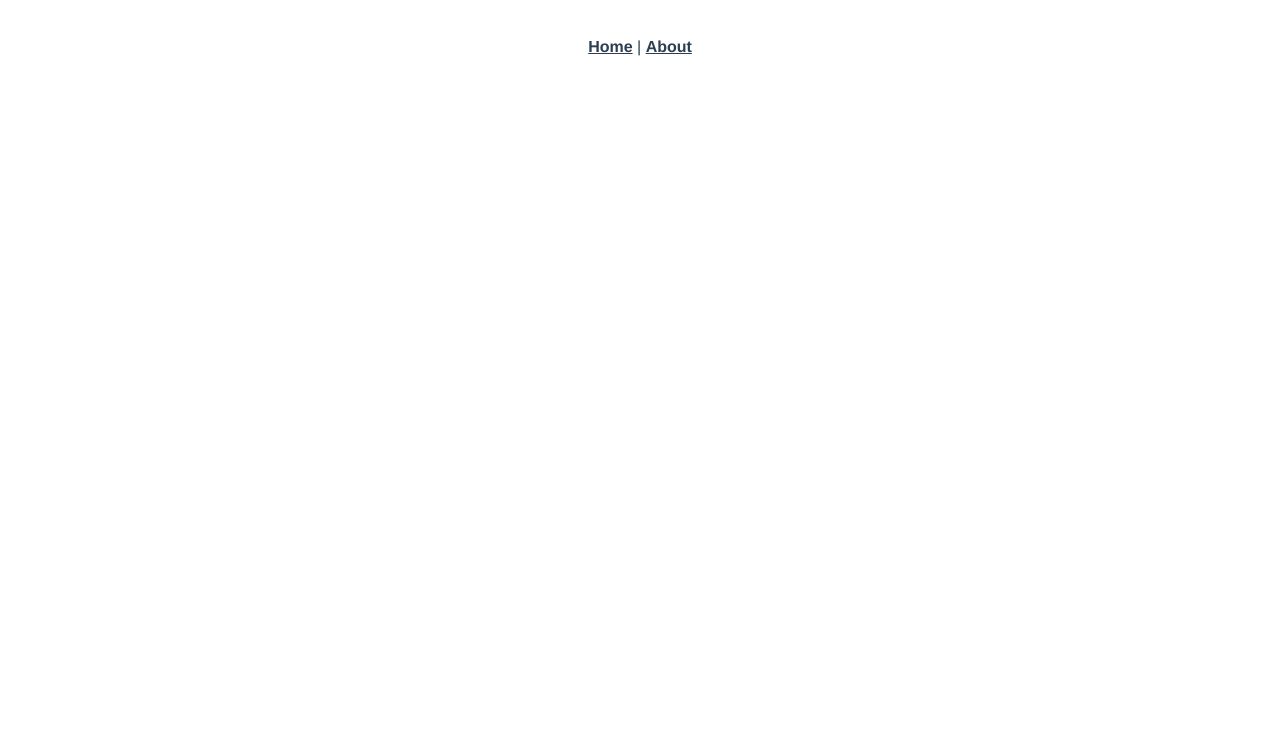
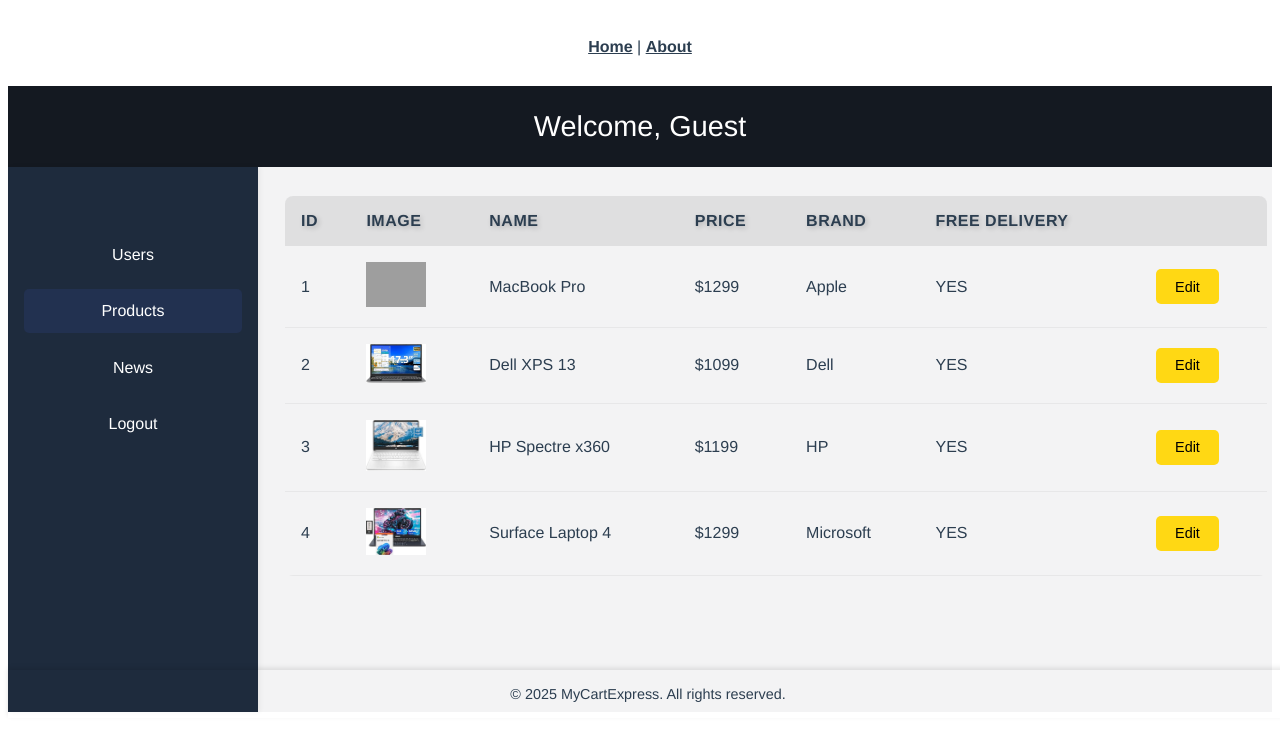
Before and after one commit to XiaolongYin55/pet_adoption_hub, a Vue app: page /admin/product in a window 1280 px wide. Before the commit this address had no page. Shown: the top 750 px of the page. Built offline with nearby package versions, Linux system fonts and the light colour scheme; grey boxes are pictures that could not be loaded.

Commit message:
admin product

```diff
--- a/src/pages/AdminHome.vue
+++ b/src/pages/AdminHome.vue
@@ -10,7 +10,7 @@
       <aside class="sidebar">
         <ul>
           <li><router-link to="/admin/smartphones">Users</router-link></li>
-          <li><router-link to="/admin/laptops">Products</router-link></li>
+          <li><router-link to="/admin/product">Products</router-link></li>
           <li><router-link to="/admin/news">News</router-link></li>
           <li><router-link to="/">Logout</router-link></li>
         </ul>
--- /dev/null
+++ b/src/product_pages/AdminProduct.vue
@@ -0,0 +1,56 @@
+<template>
+  <div class="product-list">
+    <table>
+      <thead>
+        <tr>
+          <th>Id</th>
+          <th>Image</th>
+          <th>Name</th>
+          <th>Price</th>
+          <th>Brand</th>
+          <th>FREE Delivery</th>
+          <th></th>
+        </tr>
+      </thead>
+      <tbody>
+        <tr v-for="item in laptops" :key="item.id">
+          <td>{{ item.id }}</td>
+          <td><img :src="`/images/${item.image}`" alt="item" width="60px" /></td>
+          <td>{{ item.name }}</td>
+          <td>${{ item.price }}</td>
+          <td>{{ item.brand }}</td>
+          <td>YES</td>
+          <td><button @click="addToCart(item)">Edit</button></td>
+        </tr>
+      </tbody>
+    </table>
+  </div>
+</template>
+
+<script setup>
+import { ref, onMounted } from 'vue';
+import { useRoute } from 'vue-router';
+import { useCartStore } from '@/stores/cart';
+import productsService from '@/services/products';
+
+const cartStore = useCartStore();
+const route = useRoute();
+const laptops = ref([]);
+const isLoading = ref(true);
+const error = ref(null);
+
+onMounted(async () => {
+  try {
+    const category = route.path.split('/').pop(); // "laptops"
+    laptops.value = await productsService.getProductsByCategory("laptops");
+  } catch (err) {
+    error.value = `Failed to load products: ${err.message}`;
+    console.error(err);
+  } finally {
+    isLoading.value = false;
+  }
+});
+</script>
+
+
+<style scoped src="@/assets/user-home.css"></style>
--- a/src/router/index.js
+++ b/src/router/index.js
@@ -10,6 +10,7 @@
 import PaymentPage from '@/pages/PaymentPage.vue';
 import LoginPage from '@/pages/LoginPage.vue';
 import Laptops from '@/product_pages/Laptops.vue';
+import AdminProduct from '@/product_pages/AdminProduct.vue';
 
 import Smartphones from '@/product_pages/Smartphones.vue';
 import Wearables from '@/product_pages/Wearables.vue';
@@ -32,7 +33,7 @@
     children: [
       {
         path: '',
-        redirect: 'smartphones'  // 默认跳转到 /user/smartphones
+        redirect: 'laptops'  // 默认跳转到 /user/smartphones
       },
       {
         path: 'cart',
@@ -54,6 +55,7 @@
         name: 'Accessories',
         component: Accessories,
       },
+
       {
         path: 'wearables',
         name: 'Wearables',
@@ -110,6 +112,11 @@
         component: Wearables,
       },
       {
+        path: 'product',
+        name: 'AdminProduct',
+        component: AdminProduct,
+      },
+      {
         path: 'news',
         name: 'AdminNews',
         component: AdminNews,
```
